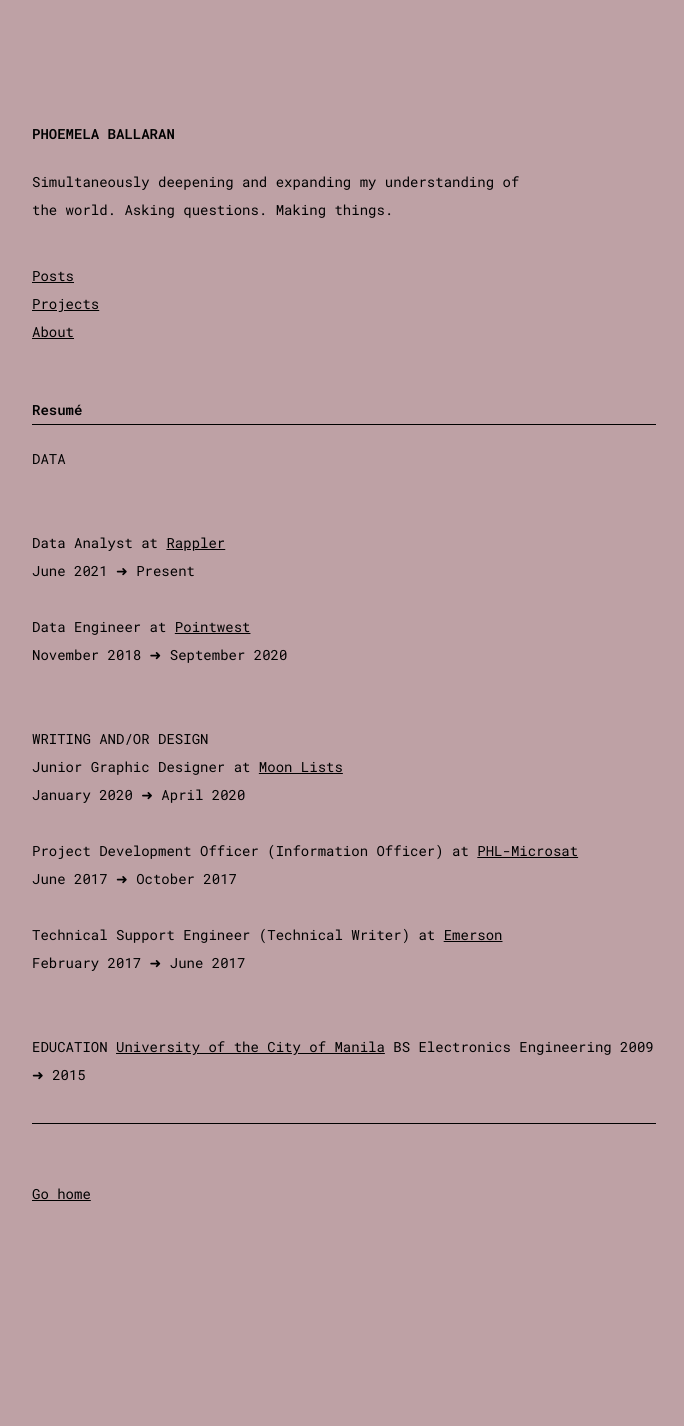
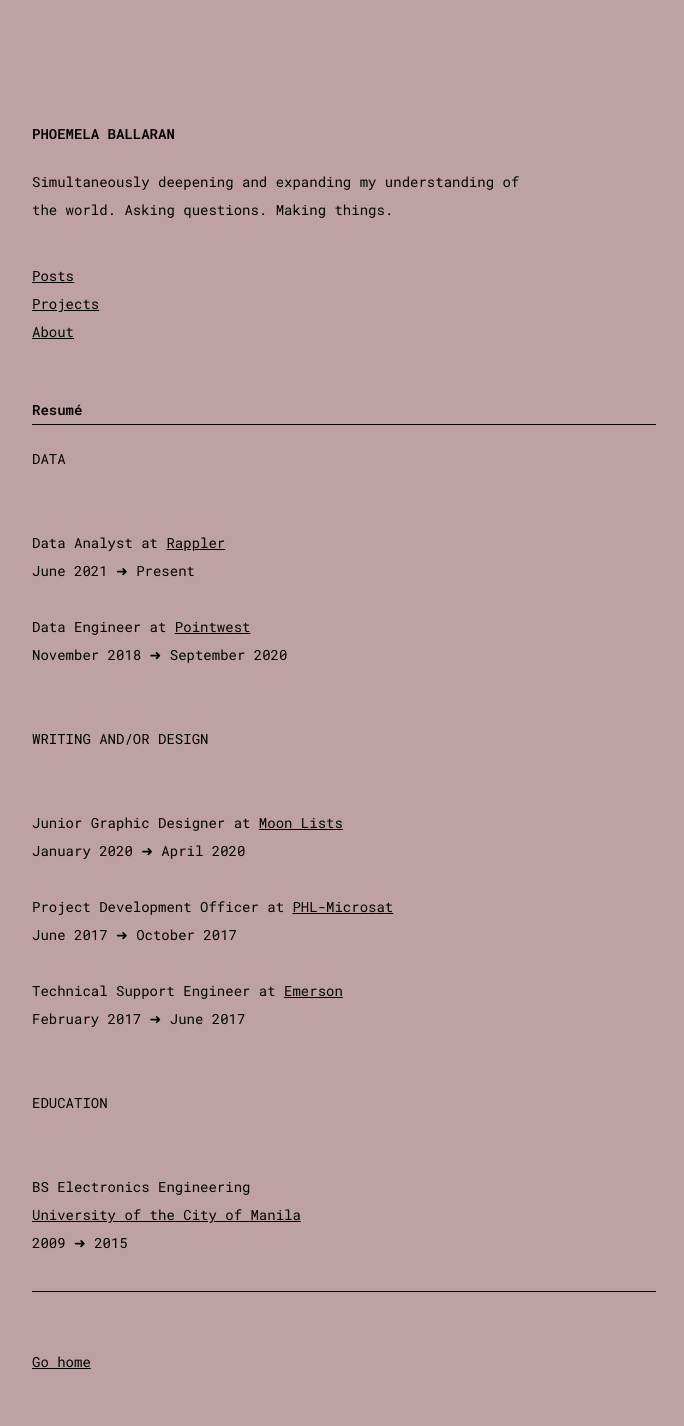
Before and after one commit to comoballar/phoemelaballaran.github.io, a Jekyll site: the page built from resume.md, in a window 1280 px wide. Shown: the whole page, without its empty margins (88-772 px from the left). Built offline with Jekyll 4.4.1, drawn with Linux system fonts in a browser that asks for light colours; before the commit the page ends 1258 px from its top, so only the background shows below that.

Commit message:
Update resume.md

```diff
--- a/resume.md
+++ b/resume.md
@@ -13,16 +13,18 @@
 <br>November 2018 ➜ September 2020
 <br><br><br>
 WRITING AND/OR DESIGN
+<br><br>
 <br>Junior Graphic Designer at <a href="https://moonlists.com" target="_blank">Moon Lists</a>
 <br>January 2020 ➜ April 2020
 <br>
-<br>Project Development Officer (Information Officer) at <a href="https://phl-microsat.upd.edu.ph" target="_blank">PHL-Microsat</a>
+<br>Project Development Officer at <a href="https://phl-microsat.upd.edu.ph" target="_blank">PHL-Microsat</a>
 <br>June 2017 ➜ October 2017
 <br>
-<br>Technical Support Engineer (Technical Writer) at <a href="https://www.emerson.com" target="_blank">Emerson</a>
+<br>Technical Support Engineer at <a href="https://www.emerson.com" target="_blank">Emerson</a>
 <br>February 2017 ➜ June 2017
 <br><br><br>
 EDUCATION
-<a href="https://plm.edu.ph" target="_blank">University of the City of Manila</a>
-BS Electronics Engineering
-2009 ➜ 2015
+<br><br>
+<br>BS Electronics Engineering
+<br><a href="https://plm.edu.ph" target="_blank">University of the City of Manila</a>
+<br>2009 ➜ 2015
```
